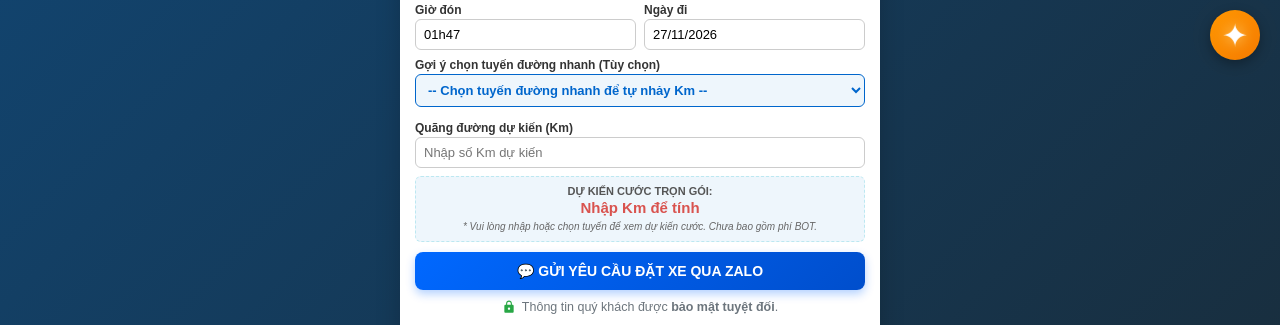
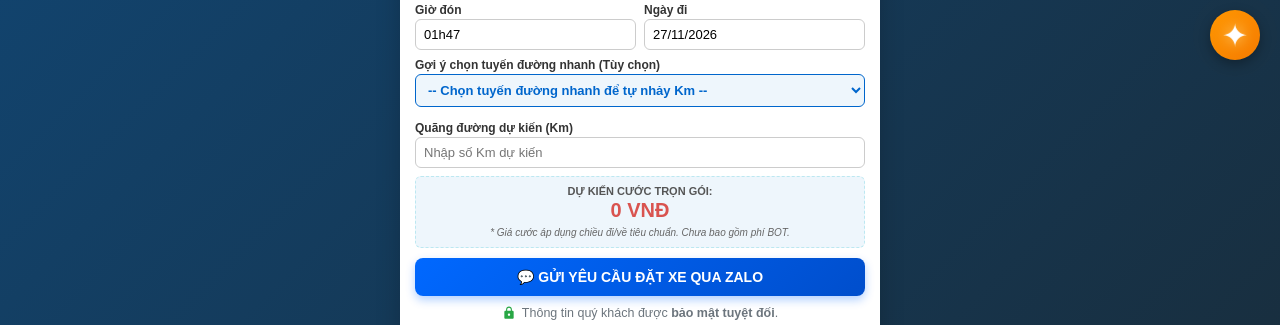
Before and after one commit to ththie/xe-gia-re, a plain HTML site: page index.html in a window 1280 px wide. Shown: the part 720-1045 px from the top of the page. Drawn offline with nearby package versions, Linux system fonts and the light colour scheme; no server answers.

Commit message:
Update index.html

```diff
--- a/index.html
+++ b/index.html
@@ -642,10 +642,10 @@
             <input type="number" id="distance" placeholder="Nhập số Km dự kiến" min="0" step="0.1" required oninput="calculatePrice()">
         </div>
 
-        <div class="price-box">
+        <div class="price-box" id="priceBox">
             <p>DỰ KIẾN CƯỚC TRỌN GÓI:</p>
-            <h3 id="totalPrice">Nhập Km để tính</h3>
-            <div class="price-note" id="priceNote">* Vui lòng nhập hoặc chọn tuyến để xem dự kiến cước. Chưa bao gồm phí BOT.</div>
+            <h3 id="totalPrice">0 VNĐ</h3>
+            <div class="price-note" id="priceNote">* Giá cước áp dụng chiều đi/về tiêu chuẩn. Chưa bao gồm phí BOT.</div>
         </div>
 
         <button type="button" class="btn-zalo" onclick="submitBooking()">💬 GỬI YÊU CẦU ĐẶT XE QUA ZALO</button>
@@ -888,6 +888,7 @@
         let now = new Date();
         document.getElementById('pickupTime').value = String(now.getHours()).padStart(2, '0') + 'h' + String(now.getMinutes()).padStart(2, '0');
         document.getElementById('pickupDate').value = String(now.getDate()).padStart(2, '0') + '/' + String(now.getMonth() + 1).padStart(2, '0') + '/' + now.getFullYear();
+        document.getElementById('quickRouteSelect').value = "";
         document.getElementById('distance').value = "";
         document.getElementById('adminBaseFare').value = "0";
         calculatePrice();
@@ -1289,21 +1290,12 @@
             distanceLabel.innerText = "Quãng đường dự kiến (Km)";
         }
 
-        let priceEl = document.getElementById('totalPrice');
+        // Mặc định khi chưa có Km: hiển thị 0 VNĐ và ghi chú tiêu chuẩn gọn gàng
         if (rawDistance === "" || isNaN(distance) || distance <= 0) {
-            priceEl.style.fontSize = "15px";
-            priceEl.innerText = "Nhập Km để tính";
-            if (tripType === 3) {
-                document.getElementById('priceNote').innerHTML = `* Vui lòng nhập quãng đường 1 chiều để tính cước gói 1 đêm 2 ngày (giảm ${discount1N2D}% chiều về + phí gói +${pkg1Fee.toLocaleString('vi-VN')} VNĐ).`;
-            } else if (tripType === 4) {
-                document.getElementById('priceNote').innerHTML = `* Vui lòng nhập quãng đường 1 chiều để tính cước gói 2 đêm 3 ngày (giảm ${discount2N3D}% chiều về + phí gói +${pkg2Fee.toLocaleString('vi-VN')} VNĐ).`;
-            } else {
-                document.getElementById('priceNote').innerHTML = "* Vui lòng nhập hoặc chọn tuyến để xem dự kiến cước. Chưa bao gồm phí BOT.";
-            }
+            document.getElementById('totalPrice').innerText = (baseFare > 0 ? baseFare.toLocaleString('vi-VN') : "0") + " VNĐ";
+            document.getElementById('priceNote').innerHTML = "* Giá cước áp dụng chiều đi/về tiêu chuẩn. Chưa bao gồm phí BOT.";
             return;
         }
-
-        priceEl.style.fontSize = "20px";
 
         let ratePerKm = (carType === 7) ? rate7 : rate4;
         let calculatedPrice = distance * ratePerKm;
@@ -1326,7 +1318,7 @@
             noteHTML = `* Đã tính 2 chiều (giảm ${discount2N3D}% chiều về) + gói 2 đêm 3 ngày (+${pkg2Fee.toLocaleString('vi-VN')} VNĐ).`;
         }
 
-        priceEl.innerText = finalPrice.toLocaleString('vi-VN') + " VNĐ";
+        document.getElementById('totalPrice').innerText = finalPrice.toLocaleString('vi-VN') + " VNĐ";
         document.getElementById('priceNote').innerHTML = noteHTML;
     }
 
```
